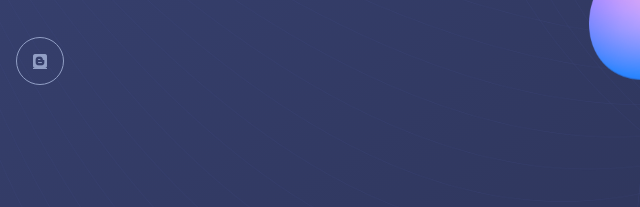
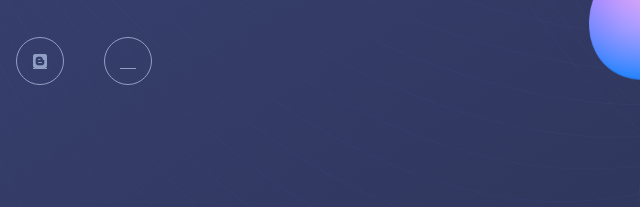
Before and after one commit to arsalanrahman173/Simple_website, a plain HTML site: page index.html in a window 1280 px wide. Shown: the part 518-725 px from the top of the page, 51-691 px from the left. Drawn offline with Linux system fonts and the light colour scheme.

Commit message:
update
 <a href="https://blog.techscribe.today/*-----------" class="sm-link">
                    <i class="fab fa-play"></i>
                </a>

```diff
--- a/index.html
+++ b/index.html
@@ -30,6 +30,9 @@
                 <a href="https://blog.techscribe.today/*-----------" class="sm-link">
                     <i class="fab fa-blogger"></i>
                 </a>
+          <a href="https://blog.techscribe.today/*-----------" class="sm-link">
+                    <i class="fab fa-play"></i>
+                </a>
             </div>
           </div>
           <div class="image-group hue-shift">
```
